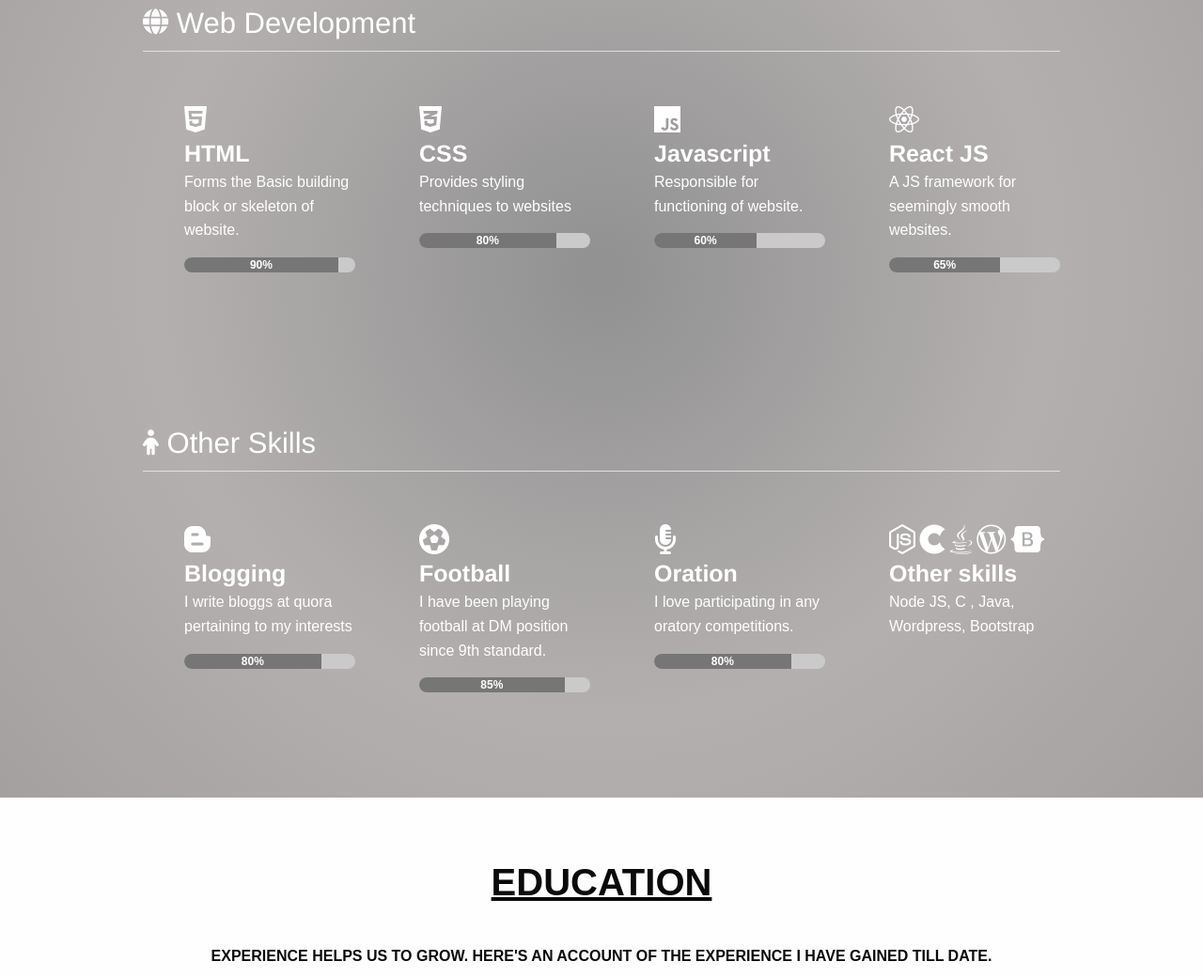
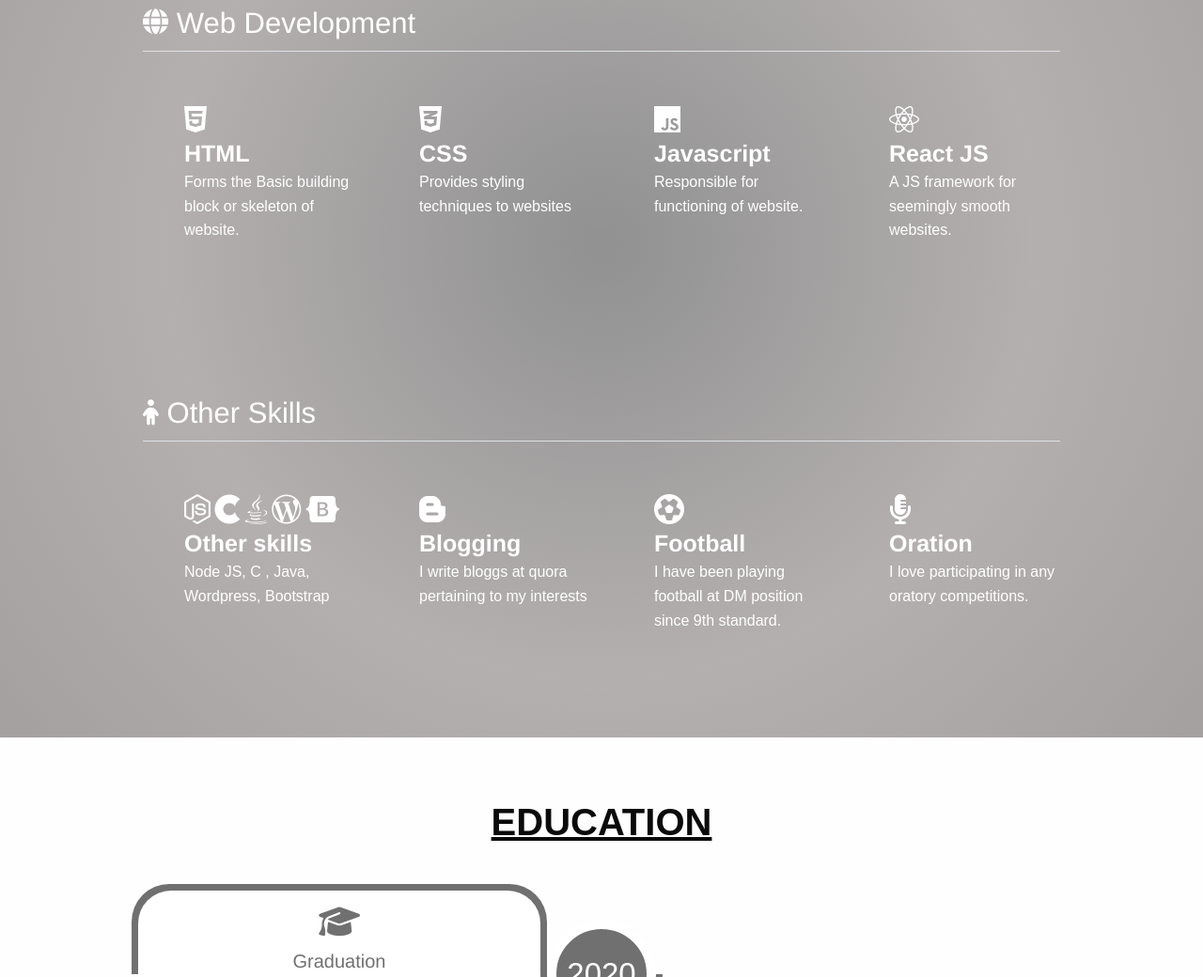
Before and after one commit to manan-shxrma/Portfolio, a plain HTML site: page index.html in a window 1280 px wide. Shown: the part 1668-2708 px from the top of the page at 94% size. Drawn offline with nearby package versions, Linux system fonts and the light colour scheme; files whose address does not match are found by name.

Commit message:
niti maam changes

```diff
--- a/index.html
+++ b/index.html
@@ -130,11 +130,11 @@
                 <div><i class="fab fa-2x fa-html5"></i>
                   <h4 class="fw-bold mb-0">HTML</h4>
                   <p>Forms the Basic building block or skeleton of website.</p>
-                  <div class="secondary progress" style="border-radius: 10px;" role="progressbar" tabindex="0" aria-valuenow="25" aria-valuemin="0" aria-valuetext="25 percent" aria-valuemax="100">
+                  <!-- <div class="secondary progress" style="border-radius: 10px;" role="progressbar" tabindex="0" aria-valuenow="25" aria-valuemin="0" aria-valuetext="25 percent" aria-valuemax="100">
                     <span class="progress-meter" style="width: 90%">
                       <span class="progress-meter-text">90%</span>
                     </span>
-                  </div>
+                  </div> -->
                 </div>
               </div>
               <div class="col d-flex align-items-start">
@@ -142,11 +142,11 @@
                 <div><i class="fab fa-2x fa-css3-alt"></i>
                   <h4 class="fw-bold mb-0">CSS</h4>
                   <p>Provides styling techniques to websites </p>
-                  <div class="secondary progress" style="border-radius: 10px;" role="progressbar" tabindex="0" aria-valuenow="25" aria-valuemin="0" aria-valuetext="25 percent" aria-valuemax="100">
+                  <!-- <div class="secondary progress" style="border-radius: 10px;" role="progressbar" tabindex="0" aria-valuenow="25" aria-valuemin="0" aria-valuetext="25 percent" aria-valuemax="100">
                     <span class="progress-meter" style="width: 80%">
                       <span class="progress-meter-text">80%</span>
                     </span>
-                  </div>
+                  </div> -->
                 </div>
               </div>
               <div class="col d-flex align-items-start">
@@ -154,11 +154,11 @@
                 <div><i class="fab fa-2x fa-js"></i>
                   <h4 class="fw-bold mb-0">Javascript</h4>
                   <p>Responsible for functioning of website.</p>
-                  <div class="secondary progress" style="border-radius: 10px;" role="progressbar" tabindex="0" aria-valuenow="25" aria-valuemin="0" aria-valuetext="25 percent" aria-valuemax="100">
+                  <!-- <div class="secondary progress" style="border-radius: 10px;" role="progressbar" tabindex="0" aria-valuenow="25" aria-valuemin="0" aria-valuetext="25 percent" aria-valuemax="100">
                     <span class="progress-meter" style="width: 60%">
                       <span class="progress-meter-text">60%</span>
                     </span>
-                  </div>
+                  </div> -->
                 </div>
               </div>
               <div class="col d-flex align-items-start">
@@ -166,11 +166,11 @@
                 <div><i class="fab fa-2x fa-react"></i>
                   <h4 class="fw-bold mb-0">React JS</h4>
                   <p>A JS framework for seemingly smooth websites.</p>
-                  <div class="secondary progress" style="border-radius: 10px;" role="progressbar" tabindex="0" aria-valuenow="25" aria-valuemin="0" aria-valuetext="25 percent" aria-valuemax="100">
+                  <!-- <div class="secondary progress" style="border-radius: 10px;" role="progressbar" tabindex="0" aria-valuenow="25" aria-valuemin="0" aria-valuetext="25 percent" aria-valuemax="100">
                     <span class="progress-meter" style="width: 65%">
                       <span class="progress-meter-text">65%</span>
                     </span>
-                  </div>
+                  </div> -->
                 </div>
               </div>
              </div>
@@ -179,16 +179,23 @@
             <h3 class="pb-2 border-bottom"> <i class="fas fa-sm fa-child"></i> Other Skills</h3>
 
              <div class="row row-cols-1 row-cols-sm-2 row-cols-md-3 row-cols-lg-4 g-4 py-5">
+
+              <div class="col d-flex align-items-start">
+                <svg class="bi text-muted flex-shrink-0 me-3" width="1.75em" height="1.75em"><use xlink:href="#calendar3"/></svg>
+                <div><i class="fab fa-2x fa-node-js"></i>  <i class="fab fa-2x fa-cuttlefish"></i>  <i class="fab fa-2x fa-java"></i>  <i class="fab fa-2x fa-wordpress-simple"></i>  <i class="fab fa-2x fa-bootstrap"></i>
+                  <h4 class="fw-bold mb-0">Other skills</h4>
+                  <p>Node JS, C , Java, Wordpress, Bootstrap</p></div>
+              </div>
                <div class="col d-flex align-items-start">
                  <svg class="bi text-muted flex-shrink-0 me-3" width="1.75em" height="1.75em"><use xlink:href="#bootstrap"/></svg>
                  <div><i class="fab fa-2x fa-blogger-b"></i>
                    <h4 class="fw-bold mb-0">Blogging</h4>
                    <p>I write bloggs at quora pertaining to my interests</p>
-                   <div class="secondary progress" style="border-radius: 10px;" role="progressbar" tabindex="0" aria-valuenow="25" aria-valuemin="0" aria-valuetext="25 percent" aria-valuemax="100">
+                   <!-- <div class="secondary progress" style="border-radius: 10px;" role="progressbar" tabindex="0" aria-valuenow="25" aria-valuemin="0" aria-valuetext="25 percent" aria-valuemax="100">
                      <span class="progress-meter" style="width: 80%">
                        <span class="progress-meter-text">80%</span>
                      </span>
-                   </div>
+                   </div> -->
                  </div>
                </div>
                <div class="col d-flex align-items-start">
@@ -196,11 +203,11 @@
                  <div><i class="fas fa-2x fa-futbol"></i>
                    <h4 class="fw-bold mb-0">Football</h4>
                    <p>I have been playing football at DM position since 9th standard.</p>
-                   <div class="secondary progress" style="border-radius: 10px;" role="progressbar" tabindex="0" aria-valuenow="25" aria-valuemin="0" aria-valuetext="25 percent" aria-valuemax="100">
+                   <!-- <div class="secondary progress" style="border-radius: 10px;" role="progressbar" tabindex="0" aria-valuenow="25" aria-valuemin="0" aria-valuetext="25 percent" aria-valuemax="100">
                      <span class="progress-meter" style="width: 85%">
                        <span class="progress-meter-text">85%</span>
                      </span>
-                   </div>
+                   </div> -->
                  </div>
                </div>
                <div class="col d-flex align-items-start">
@@ -208,28 +215,21 @@
                  <div><i class="fas fa-2x fa-microphone-alt"></i>
                    <h4 class="fw-bold mb-0">Oration</h4>
                    <p>I love participating in any oratory competitions.</p>
-                   <div class="secondary progress" style="border-radius: 10px;" role="progressbar" tabindex="0" aria-valuenow="25" aria-valuemin="0" aria-valuetext="25 percent" aria-valuemax="100">
+                   <!-- <div class="secondary progress" style="border-radius: 10px;" role="progressbar" tabindex="0" aria-valuenow="25" aria-valuemin="0" aria-valuetext="25 percent" aria-valuemax="100">
                      <span class="progress-meter" style="width: 80%">
                        <span class="progress-meter-text">80%</span>
                      </span>
-                   </div>
+                   </div> -->
                  </div>
                </div>
-               <div class="col d-flex align-items-start">
-                <svg class="bi text-muted flex-shrink-0 me-3" width="1.75em" height="1.75em"><use xlink:href="#calendar3"/></svg>
-                <div><i class="fab fa-2x fa-node-js"></i>  <i class="fab fa-2x fa-cuttlefish"></i>  <i class="fab fa-2x fa-java"></i>  <i class="fab fa-2x fa-wordpress-simple"></i>  <i class="fab fa-2x fa-bootstrap"></i>
-                  <h4 class="fw-bold mb-0">Other skills</h4>
-                  <p>Node JS, C , Java, Wordpress, Bootstrap</p>
 
-                </div>
-              </div>
             </div>
               </div>
            </div>
    </section>
    <section id="education">
     <h2 class="base-head-all">EDUCATION</h2>
-    <p class="base-head-text-all">EXPERIENCE HELPS US TO GROW. HERE'S AN ACCOUNT OF THE EXPERIENCE I HAVE GAINED TILL DATE.</p>
+
     <div class="container">
         <div class="row">
             <div class="col-md-12">
@@ -261,11 +261,11 @@
 </section>
 <section id="contact">
     <h2 class="base-head-all">CONTACT ME</h2>
-    <p class="base-head-text-all">Wish to collab? Or have any idea? Contacting me is as easy as a pie.</p>
+    <p class="base-head-text-all">Wish to collab? Or have any idea? Contacting me here.</p>
     <div class="contact-chart">
     <div class="row ">
         <div class="col-lg-4"><i style="padding: 0 0 1rem 10.8rem;" class="fas mob-con-icos fa-2x fa-envelope"></i><h4 style="text-align: center;">Email:</h4><h5 style="text-align: center;">manansharmams3@gmail.com</h5></div>
-        <div class="col-lg-4"><i style="padding: 0 0 1rem 10.8rem;" class="fas mob-con-icos fa-2x fa-search-location"></i><h4 style="text-align: center;">Location:</h4><h5 style="text-align: center;">Palampur, Himachal Pradesh, India</h5></div>
+        <div class="col-lg-4"><i style="padding: 0 0 1rem 10.8rem;" class="fas mob-con-icos fa-2x fa-phone"></i><h4 style="text-align: center;">Phone:</h4><h5 style="text-align: center;">+91 8627862158</h5></div>
         <div class="col-lg-4"><i style="padding: 0 0 1rem 10.8rem;" class="fab mob-con-icos fa-2x fa-linkedin-in"></i><h4 style="text-align: center;">Linkedin:</h4><h5 style="text-align: center;">@manan-sharma-1a5202207/</h5></div>
     </div>
     </div>
```
